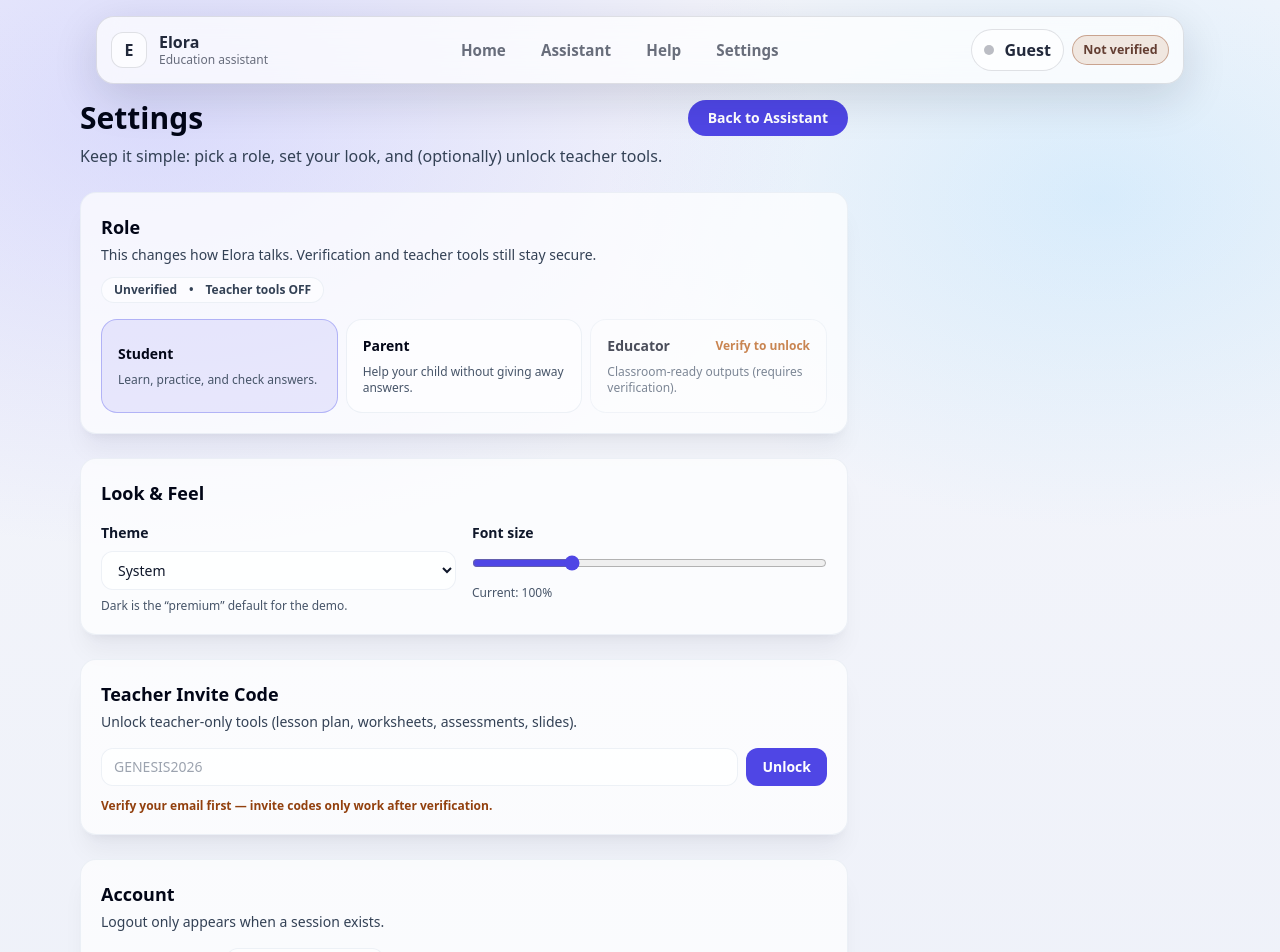
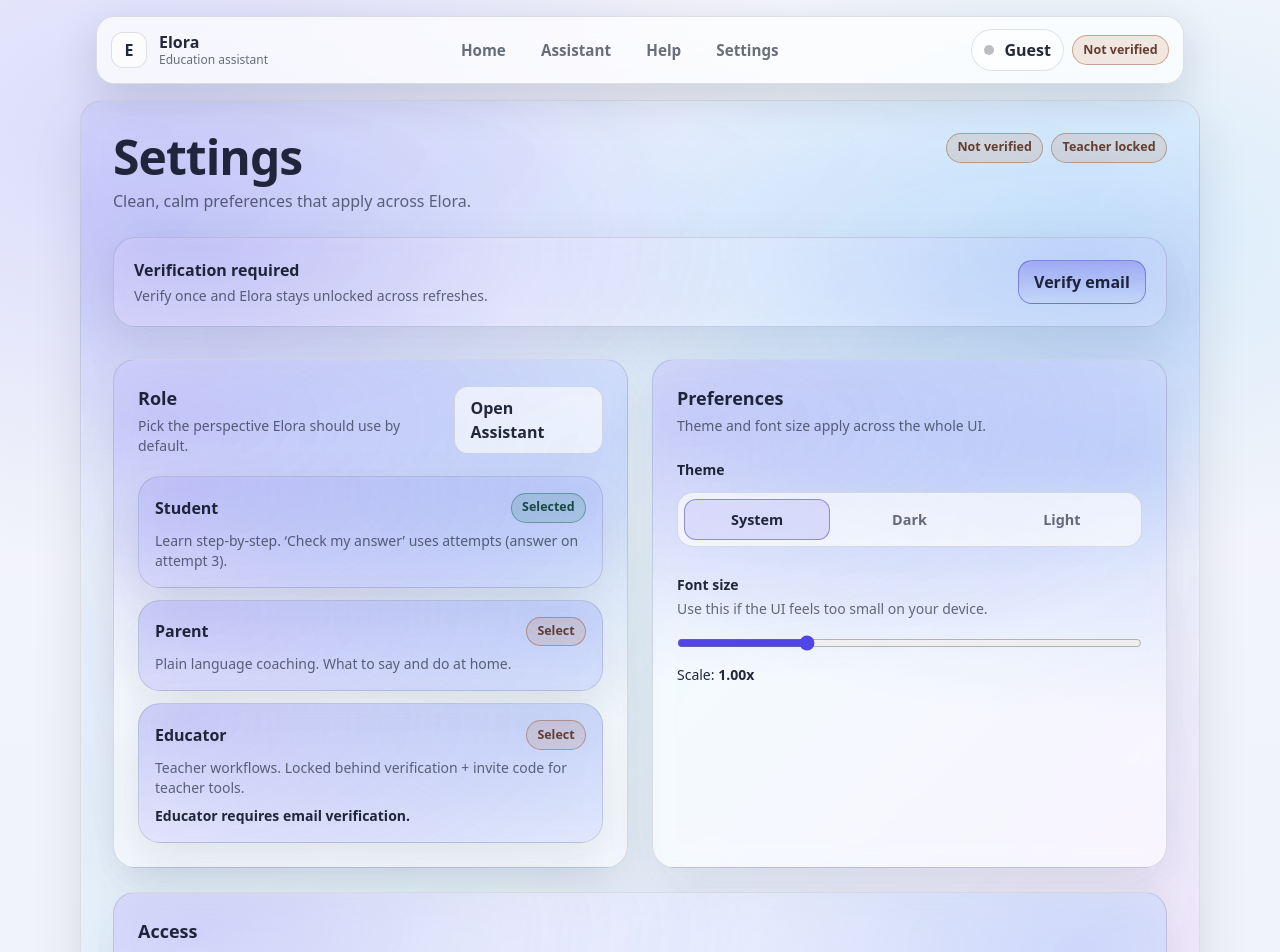
Before and after one commit to tweetharis-netizen/elora-verification-ui, a Next.js app: page /settings in a window 1280 px wide. Shown: the top 952 px of the page. Built offline with nearby package versions, Linux system fonts and the light colour scheme; no server answers.

Commit message:
Update settings.js

```diff
--- a/pages/settings.js
+++ b/pages/settings.js
@@ -13,161 +13,130 @@ import {
   setTheme,
 } from "@/lib/session";
 
-function cn(...a) {
-  return a.filter(Boolean).join(" ");
-}
+const ROLE_CARDS = [
+  {
+    id: "student",
+    title: "Student",
+    desc: "Learn step-by-step. ‘Check my answer’ uses attempts (answer on attempt 3).",
+  },
+  {
+    id: "parent",
+    title: "Parent",
+    desc: "Plain language coaching. What to say and do at home.",
+  },
+  {
+    id: "educator",
+    title: "Educator",
+    desc: "Teacher workflows. Locked behind verification + invite code for teacher tools.",
+  },
+];
 
 export default function SettingsPage() {
   const router = useRouter();
-  const roleSectionRef = useRef(null);
+  const focus = String(router.query?.focus || "");
 
   const [theme, setThemeState] = useState("system");
   const [scale, setScaleState] = useState(1);
-  const [role, setRoleState] = useState("student");
-
   const [verified, setVerifiedState] = useState(false);
   const [teacher, setTeacherState] = useState(false);
+
+  const [role, setRoleState] = useState("student");
 
   const [inviteCode, setInviteCode] = useState("");
   const [busy, setBusy] = useState(false);
   const [msg, setMsg] = useState("");
-  const [focusRole, setFocusRole] = useState(false);
+
+  const roleRef = useRef(null);
 
   const canLogout = useMemo(() => hasSession(), [verified, teacher]);
-
-  async function persistSessionPatch(patch) {
-    try {
-      await fetch("/api/session/set", {
-        method: "POST",
-        headers: { "Content-Type": "application/json" },
-        body: JSON.stringify(patch || {}),
-      });
-    } catch {
-      // ignore
-    }
-  }
 
   useEffect(() => {
     const s = getSession();
     setThemeState(s.theme || "system");
     setScaleState(typeof s.fontScale === "number" ? s.fontScale : 1);
+    setVerifiedState(Boolean(s.verified));
+    setTeacherState(Boolean(s.teacher));
+    setInviteCode(s.teacherCode || "");
     setRoleState(String(s.role || "student"));
 
-    refreshVerifiedFromServer().then((st) => {
-      setVerifiedState(Boolean(st?.verified));
-      setTeacherState(Boolean(st?.teacher));
+    refreshVerifiedFromServer().then(() => {
+      const next = getSession();
+      setVerifiedState(Boolean(next.verified));
+      setTeacherState(Boolean(next.teacher));
+      setInviteCode(next.teacherCode || "");
+      setRoleState(String(next.role || "student"));
     });
   }, []);
 
   useEffect(() => {
-    if (!router.isReady) return;
-    const focus = String(router.query.focus || "");
-    if (focus === "role") {
-      setFocusRole(true);
-      setTimeout(() => {
-        roleSectionRef.current?.scrollIntoView({ behavior: "smooth", block: "start" });
-      }, 50);
-      setTimeout(() => setFocusRole(false), 1800);
-    }
-  }, [router.isReady, router.query.focus]);
+    if (focus !== "role") return;
+    if (!roleRef.current) return;
 
-  async function handleSaveTheme(nextTheme) {
+    // Small delay so layout is ready
+    const t = window.setTimeout(() => {
+      roleRef.current.scrollIntoView({ behavior: "smooth", block: "start" });
+    }, 120);
+
+    return () => window.clearTimeout(t);
+  }, [focus]);
+
+  function onTheme(next) {
+    setThemeState(next);
+    setTheme(next);
     setMsg("");
-    setThemeState(nextTheme);
-    setTheme(nextTheme);
-    await persistSessionPatch({ theme: nextTheme });
   }
 
-  async function handleSaveScale(nextScale) {
+  function onScale(next) {
+    const clamped = Math.min(1.4, Math.max(0.85, Number(next) || 1));
+    setScaleState(clamped);
+    setFontScale(clamped);
     setMsg("");
-    setScaleState(nextScale);
-    setFontScale(nextScale);
-    await persistSessionPatch({ fontScale: nextScale });
   }
 
-  async function handleChangeRole(nextRole) {
+  function onRole(nextRole) {
+    const id = String(nextRole || "student");
+    setRoleState(id);
+    setRole(id);
     setMsg("");
-    const r = String(nextRole || "student");
-    setRoleState(r);
-    setRole(r);
-    await persistSessionPatch({ role: r });
-
-    // Clean UX: switching roles should feel intentional (clears assistant chat).
-    try {
-      await fetch("/api/chat/clear", { method: "POST" });
-    } catch {
-      // ignore
-    }
   }
 
-  async function handleInviteSubmit(e) {
-    e?.preventDefault?.();
+  async function redeem() {
     setMsg("");
-    setBusy(true);
 
-    try {
-      const code = (inviteCode || "").trim();
-      if (!code) {
-        setMsg("Please enter a code.");
-        setBusy(false);
-        return;
-      }
     if (!verified) {
-        setMsg("Please verify your email first.");
-        setBusy(false);
+      setMsg("Verify your email first, then redeem a teacher invite code.");
       return;
     }
 
-      const r = await activateTeacher(code);
-      if (!r?.ok) {
-        setMsg("Invalid code.");
-        setBusy(false);
+    const trimmed = inviteCode.trim();
+    if (!trimmed) {
+      setMsg("Enter an invite code.");
       return;
     }
 
-      setTeacherCode(code);
-      await refreshVerifiedFromServer().then((st) => {
-        setVerifiedState(Boolean(st?.verified));
-        setTeacherState(Boolean(st?.teacher));
-      });
-
+    setBusy(true);
+    try {
+      const r = await activateTeacher(trimmed);
+      if (!r.ok) {
+        setMsg(r.error === "invalid_invite" ? "Invite code not accepted." : "Could not redeem code.");
+        return;
+      }
+      setTeacherCode(trimmed);
+      setTeacherState(true);
       setMsg("Teacher tools unlocked ✅");
-    } catch {
-      setMsg("Something went wrong. Try again.");
     } finally {
       setBusy(false);
     }
   }
 
-  async function handleTeacherClear() {
+  async function clearTeacherTools() {
     setMsg("");
     setBusy(true);
     try {
       await clearTeacher();
-      await refreshVerifiedFromServer().then((st) => {
-        setVerifiedState(Boolean(st?.verified));
-        setTeacherState(Boolean(st?.teacher));
-      });
+      setTeacherState(false);
+      setTeacherCode("");
       setMsg("Teacher tools cleared.");
-    } catch {
-      setMsg("Could not clear teacher tools.");
-    } finally {
-      setBusy(false);
-    }
-  }
-
-  async function handleLogout() {
-    setMsg("");
-    setBusy(true);
-    try {
-      await fetch("/api/logout", { method: "POST" }).catch(() => null);
-      await refreshVerifiedFromServer().catch(() => null);
-      setVerifiedState(false);
-      setTeacherState(false);
-      setMsg("Logged out.");
-      router.push("/").catch(() => null);
-    } catch {
-      setMsg("Logout failed.");
     } finally {
       setBusy(false);
     }
@@ -176,220 +145,204 @@ export default function SettingsPage() {
   return (
     <div className="elora-page">
       <div className="elora-container">
-        <div className="max-w-3xl">
-          <div className="flex items-start justify-between gap-4 flex-wrap">
-            <div>
-              <h1 className="text-3xl font-black text-slate-950 dark:text-white">Settings</h1>
-              <p className="mt-2 text-slate-700 dark:text-slate-300">
-                Keep it simple: pick a role, set your look, and (optionally) unlock teacher tools.
-              </p>
+        <div className="elora-card relative overflow-hidden p-6 md:p-8">
+          <div className="absolute inset-0 pointer-events-none">
+            <div className="absolute -inset-24 bg-gradient-to-br from-indigo-500/15 via-sky-400/10 to-fuchsia-500/15 blur-3xl" />
+            <div className="absolute inset-0 elora-grain" />
           </div>
 
-            <Link
-              href="/assistant"
-              className="rounded-full bg-indigo-600 px-5 py-2 text-sm font-extrabold text-white hover:bg-indigo-700"
-            >
-              Back to Assistant
+          <div className="relative flex flex-wrap items-start justify-between gap-4">
+            <div>
+              <h1 className="elora-h1 text-4xl md:text-5xl font-black">Settings</h1>
+              <p className="elora-muted mt-2 max-w-[66ch]">Clean, calm preferences that apply across Elora.</p>
+            </div>
+
+            <div className="flex items-center gap-2">
+              <span className="elora-chip" data-variant={verified ? "good" : "warn"}>
+                {verified ? "Email verified" : "Not verified"}
+              </span>
+              <span className="elora-chip" data-variant={teacher ? "good" : "warn"}>
+                {teacher ? "Teacher unlocked" : "Teacher locked"}
+              </span>
+            </div>
+          </div>
+
+          {!verified ? (
+            <div className="relative mt-6 elora-card p-4 md:p-5">
+              <div className="flex flex-wrap items-center justify-between gap-3">
+                <div>
+                  <div className="font-extrabold">Verification required</div>
+                  <div className="elora-muted text-sm mt-1">Verify once and Elora stays unlocked across refreshes.</div>
+                </div>
+                <Link className="elora-btn elora-btn-primary" href="/verify">
+                  Verify email
+                </Link>
+              </div>
+            </div>
+          ) : null}
+
+          <div className="relative mt-8 grid gap-6 lg:grid-cols-2">
+            {/* Role */}
+            <section ref={roleRef} className="elora-card p-5 md:p-6">
+              <div className="flex items-center justify-between gap-3">
+                <div>
+                  <h2 className="text-lg font-extrabold">Role</h2>
+                  <p className="elora-muted mt-1 text-sm">Pick the perspective Elora should use by default.</p>
+                </div>
+                <Link className="elora-btn" href="/assistant">
+                  Open Assistant
                 </Link>
               </div>
 
-          {msg ? (
-            <div className="mt-5 rounded-2xl border border-slate-200/60 dark:border-white/10 bg-white/70 dark:bg-slate-950/20 p-4 text-sm text-slate-800 dark:text-slate-100">
-              {msg}
-            </div>
-          ) : null}
-
-          {/* ROLE */}
-          <div
-            ref={roleSectionRef}
-            className={cn(
-              "mt-6 rounded-2xl border bg-white/70 dark:bg-slate-950/20 p-5 shadow-xl shadow-slate-900/5 dark:shadow-black/20",
-              focusRole ? "border-indigo-500/40 ring-2 ring-indigo-500/20" : "border-slate-200/60 dark:border-white/10"
-            )}
-          >
-            <div className="flex items-start justify-between gap-3 flex-wrap">
-              <div>
-                <div className="text-lg font-black text-slate-950 dark:text-white">Role</div>
-                <div className="mt-1 text-sm text-slate-700 dark:text-slate-300">
-                  This changes how Elora talks. Verification and teacher tools still stay secure.
-                </div>
-              </div>
-              <div className="inline-flex items-center gap-2 rounded-full border border-slate-200/60 dark:border-white/10 bg-white/60 dark:bg-slate-950/15 px-3 py-1 text-xs font-extrabold text-slate-700 dark:text-slate-200">
-                {verified ? "Verified ✅" : "Unverified"}
-                <span className="mx-1">•</span>
-                {teacher ? "Teacher tools ON" : "Teacher tools OFF"}
-              </div>
-            </div>
-
-            <div className="mt-4 grid grid-cols-1 sm:grid-cols-3 gap-2">
-              {[
-                { id: "student", title: "Student", desc: "Learn, practice, and check answers." },
-                { id: "parent", title: "Parent", desc: "Help your child without giving away answers." },
-                { id: "educator", title: "Educator", desc: "Classroom-ready outputs (requires verification)." },
-              ].map((r) => {
-                const active = role === r.id;
-                const locked = r.id === "educator" && !verified;
+              <div className="mt-5 grid gap-3">
+                {ROLE_CARDS.map((c) => {
+                  const selected = role === c.id;
                   return (
                     <button
-                    key={r.id}
+                      key={c.id}
                       type="button"
-                    onClick={() => {
-                      if (locked) {
-                        setMsg("Verify your email to use Educator mode.");
-                        return;
-                      }
-                      handleChangeRole(r.id);
-                    }}
-                    className={cn(
-                      "rounded-2xl border p-4 text-left transition",
-                      active
-                        ? "border-indigo-500/40 bg-indigo-600/10"
-                        : "border-slate-200/60 dark:border-white/10 bg-white/60 dark:bg-slate-950/15 hover:bg-white dark:hover:bg-slate-950/35",
-                      locked ? "opacity-70" : ""
-                    )}
+                      onClick={() => onRole(c.id)}
+                      className={[
+                        "text-left elora-card p-4 transition",
+                        selected ? "ring-2 ring-indigo-500/40" : "hover:opacity-[0.98]",
+                      ].join(" ")}
                     >
                       <div className="flex items-center justify-between gap-3">
-                      <div className="text-sm font-extrabold text-slate-950 dark:text-white">{r.title}</div>
-                      {locked ? (
-                        <span className="text-xs font-bold text-amber-700 dark:text-amber-200">Verify to unlock</span>
+                        <div className="font-extrabold">{c.title}</div>
+                        <span className="elora-chip" data-variant={selected ? "good" : "warn"}>
+                          {selected ? "Selected" : "Select"}
+                        </span>
+                      </div>
+                      <div className="elora-muted text-sm mt-2">{c.desc}</div>
+                      {c.id === "educator" && !verified ? (
+                        <div className="mt-2 text-sm font-extrabold">Educator requires email verification.</div>
                       ) : null}
-                    </div>
-                    <div className="mt-2 text-xs text-slate-600 dark:text-slate-400">{r.desc}</div>
                     </button>
                   );
                 })}
               </div>
-          </div>
+            </section>
 
-          {/* LOOK & FEEL */}
-          <div className="mt-6 rounded-2xl border border-slate-200/60 dark:border-white/10 bg-white/70 dark:bg-slate-950/20 p-5 shadow-xl shadow-slate-900/5 dark:shadow-black/20">
-            <div className="text-lg font-black text-slate-950 dark:text-white">Look & Feel</div>
+            {/* Preferences */}
+            <section className="elora-card p-5 md:p-6">
+              <h2 className="text-lg font-extrabold">Preferences</h2>
+              <p className="elora-muted mt-1 text-sm">Theme and font size apply across the whole UI.</p>
 
-            <div className="mt-4 grid gap-4 sm:grid-cols-2">
-              <div>
-                <div className="text-sm font-bold text-slate-900 dark:text-white">Theme</div>
-                <select
-                  value={theme}
-                  onChange={(e) => handleSaveTheme(String(e.target.value || "system"))}
-                  className="mt-2 w-full rounded-xl border border-slate-200/60 dark:border-white/10 bg-white/80 dark:bg-slate-950/25 px-3 py-2 text-sm text-slate-900 dark:text-white"
+              <div className="mt-6">
+                <div className="text-sm font-extrabold">Theme</div>
+                <div className="mt-3 elora-segmented" role="tablist" aria-label="Theme">
+                  {[
+                    { id: "system", label: "System" },
+                    { id: "dark", label: "Dark" },
+                    { id: "light", label: "Light" },
+                  ].map((t) => (
+                    <button
+                      key={t.id}
+                      className={t.id === theme ? "active" : ""}
+                      onClick={() => onTheme(t.id)}
+                      type="button"
                     >
-                  <option value="system">System</option>
-                  <option value="dark">Dark</option>
-                  <option value="light">Light</option>
-                </select>
-                <div className="mt-2 text-xs text-slate-600 dark:text-slate-400">
-                  Dark is the “premium” default for the demo.
+                      {t.label}
+                    </button>
+                  ))}
                 </div>
               </div>
 
-              <div>
-                <div className="text-sm font-bold text-slate-900 dark:text-white">Font size</div>
+              <div className="mt-7">
+                <div className="text-sm font-extrabold">Font size</div>
+                <div className="elora-muted mt-1 text-sm">Use this if the UI feels too small on your device.</div>
+
                 <input
+                  className="mt-4 w-full"
                   type="range"
-                  min="0.85"
-                  max="1.4"
-                  step="0.05"
+                  min={0.85}
+                  max={1.4}
+                  step={0.01}
                   value={scale}
-                  onChange={(e) => handleSaveScale(Number(e.target.value))}
-                  className="mt-3 w-full"
+                  onChange={(e) => onScale(e.target.value)}
                 />
-                <div className="mt-2 text-xs text-slate-600 dark:text-slate-400">
-                  Current: {Math.round(scale * 100)}%
+                <div className="mt-2 text-sm">
+                  Scale: <span className="font-extrabold">{scale.toFixed(2)}x</span>
                 </div>
               </div>
-            </div>
+            </section>
+
+            {/* Access */}
+            <section className="elora-card p-5 md:p-6 lg:col-span-2">
+              <h2 className="text-lg font-extrabold">Access</h2>
+              <p className="elora-muted mt-1 text-sm">Teacher tools are optional and locked behind an invite code.</p>
+
+              <div className="mt-6">
+                <div className="flex items-center justify-between gap-3">
+                  <div className="text-sm font-extrabold">Teacher invite code</div>
+                  <span className="elora-chip" data-variant={teacher ? "good" : "warn"}>
+                    {teacher ? "Unlocked" : "Locked"}
+                  </span>
                 </div>
 
-          {/* TEACHER INVITE */}
-          <div className="mt-6 rounded-2xl border border-slate-200/60 dark:border-white/10 bg-white/70 dark:bg-slate-950/20 p-5 shadow-xl shadow-slate-900/5 dark:shadow-black/20">
-            <div className="flex items-start justify-between gap-3 flex-wrap">
-              <div>
-                <div className="text-lg font-black text-slate-950 dark:text-white">Teacher Invite Code</div>
-                <div className="mt-1 text-sm text-slate-700 dark:text-slate-300">
-                  Unlock teacher-only tools (lesson plan, worksheets, assessments, slides).
-                </div>
-              </div>
+                <p className="elora-muted mt-2 text-sm">
+                  Unlock teacher-only tools (lesson plans, worksheets, exports). Not required for normal Assistant use.
+                </p>
+
+                <div className="mt-4 grid gap-3">
+                  <input
+                    className="elora-input"
+                    value={inviteCode}
+                    onChange={(e) => setInviteCode(e.target.value)}
+                    placeholder={verified ? "Enter invite code (e.g., GENESIS2026)" : "Verify first"}
+                    disabled={!verified || busy}
+                  />
+
+                  <div className="flex flex-wrap items-center gap-3">
+                    <button className="elora-btn elora-btn-primary" onClick={redeem} disabled={!verified || busy} type="button">
+                      {busy ? "Working…" : "Redeem"}
+                    </button>
 
                     {teacher ? (
-                <button
-                  type="button"
-                  onClick={handleTeacherClear}
-                  disabled={busy}
-                  className={cn(
-                    "rounded-full border px-4 py-2 text-xs font-extrabold transition",
-                    busy
-                      ? "border-slate-200/60 dark:border-white/10 text-slate-400 cursor-wait"
-                      : "border-slate-200/60 dark:border-white/10 text-slate-700 dark:text-slate-200 hover:bg-white dark:hover:bg-slate-950/40"
-                  )}
-                >
-                  Clear teacher tools
+                      <button className="elora-btn elora-btn-danger" onClick={clearTeacherTools} disabled={busy} type="button">
+                        Clear teacher
                       </button>
                     ) : null}
                   </div>
 
-            <form onSubmit={handleInviteSubmit} className="mt-4 flex flex-col sm:flex-row gap-2">
-              <input
-                value={inviteCode}
-                onChange={(e) => setInviteCode(e.target.value)}
-                placeholder="GENESIS2026"
-                className="flex-1 rounded-xl border border-slate-200/60 dark:border-white/10 bg-white/80 dark:bg-slate-950/25 px-3 py-2 text-sm text-slate-900 dark:text-white outline-none focus:ring-2 focus:ring-indigo-500/40"
-              />
+                  {msg ? <div className="text-sm font-extrabold">{msg}</div> : null}
+                </div>
+
+                {canLogout ? (
+                  <>
+                    <div className="mt-7 elora-divider" />
+                    <div className="flex flex-wrap items-center justify-between gap-3">
+                      <div>
+                        <div className="text-sm font-extrabold">Sign out</div>
+                        <div className="elora-muted text-sm mt-1">Clears your verification session on this device.</div>
+                      </div>
                       <button
-                type="submit"
+                        className="elora-btn elora-btn-danger"
+                        onClick={async () => {
+                          setMsg("");
+                          setBusy(true);
+                          try {
+                            await fetch("/api/logout", { method: "POST" }).catch(() => {});
+                          } finally {
+                            setRole("student");
+                            setTeacherCode("");
+                            setTeacherState(false);
+                            setVerifiedState(false);
+                            setBusy(false);
+                            setMsg("Signed out.");
+                            if (typeof window !== "undefined") window.location.href = "/";
+                          }
+                        }}
                         disabled={busy}
-                className={cn(
-                  "rounded-xl px-4 py-2 text-sm font-extrabold text-white",
-                  busy ? "bg-indigo-400 cursor-wait" : "bg-indigo-600 hover:bg-indigo-700"
-                )}
+                        type="button"
                       >
-                Unlock
+                        Log out
                       </button>
-            </form>
-
-            {!verified ? (
-              <div className="mt-3 text-xs font-bold text-amber-800 dark:text-amber-200">
-                Verify your email first — invite codes only work after verification.
                     </div>
+                  </>
                 ) : null}
               </div>
-
-          {/* LOGOUT */}
-          <div className="mt-6 rounded-2xl border border-slate-200/60 dark:border-white/10 bg-white/70 dark:bg-slate-950/20 p-5 shadow-xl shadow-slate-900/5 dark:shadow-black/20">
-            <div className="text-lg font-black text-slate-950 dark:text-white">Account</div>
-            <div className="mt-1 text-sm text-slate-700 dark:text-slate-300">
-              Logout only appears when a session exists.
-            </div>
-
-            <div className="mt-4 flex gap-2 flex-wrap">
-              {canLogout ? (
-                <button
-                  type="button"
-                  onClick={handleLogout}
-                  disabled={busy}
-                  className={cn(
-                    "rounded-xl border px-4 py-2 text-sm font-extrabold transition",
-                    busy
-                      ? "border-slate-200/60 dark:border-white/10 text-slate-400 cursor-wait"
-                      : "border-rose-500/40 bg-rose-600/10 text-rose-800 dark:text-rose-200 hover:bg-rose-600/15"
-                  )}
-                >
-                  Logout
-                </button>
-              ) : (
-                <div className="text-sm text-slate-600 dark:text-slate-400">No active session.</div>
-              )}
-
-              <Link
-                href="/help"
-                className="rounded-xl border border-slate-200/60 dark:border-white/10 bg-white/60 dark:bg-slate-950/15 px-4 py-2 text-sm font-extrabold text-slate-700 dark:text-slate-200 hover:bg-white dark:hover:bg-slate-950/35"
-              >
-                Help & Quickstart
-              </Link>
-            </div>
-          </div>
-
-          <div className="mt-8 text-xs text-slate-500 dark:text-slate-400">
-            Tip: For demos, set role to Educator, verify once, then unlock teacher tools with GENESIS2026.
+            </section>
           </div>
         </div>
       </div>
```
Lines whose indentation alone changed are shown as unchanged.
